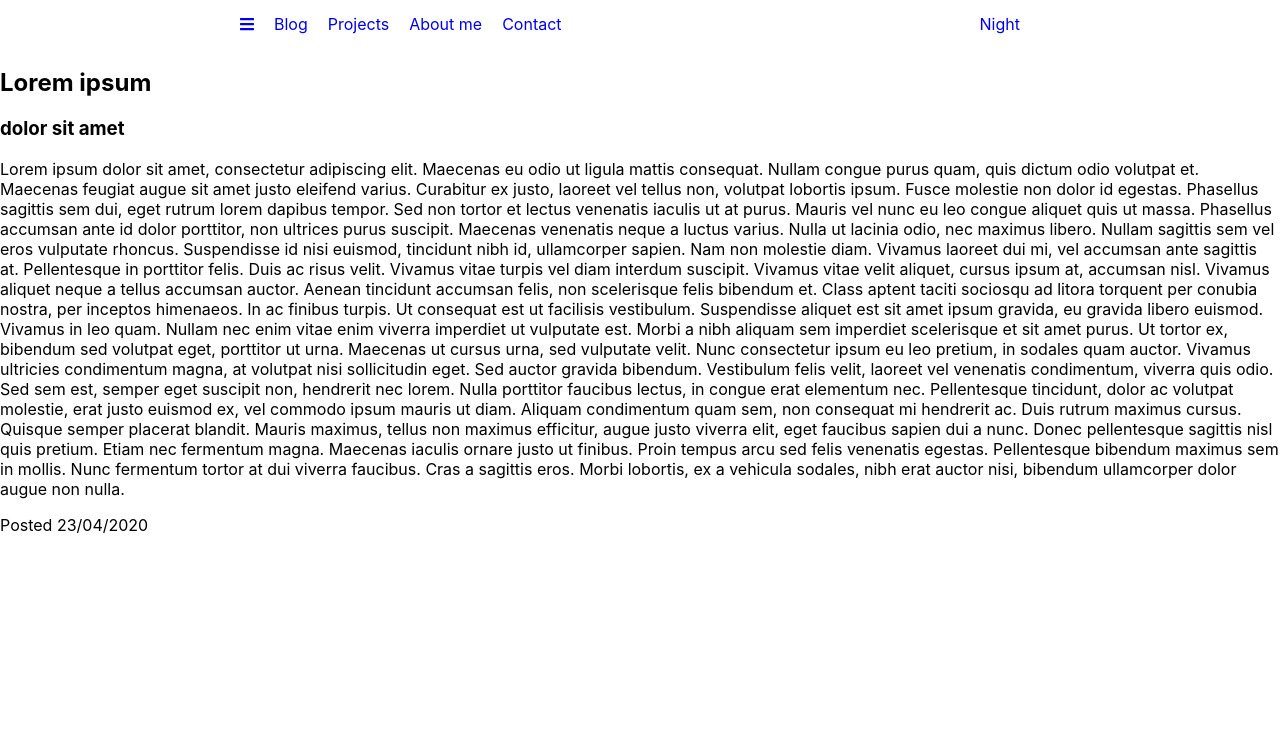
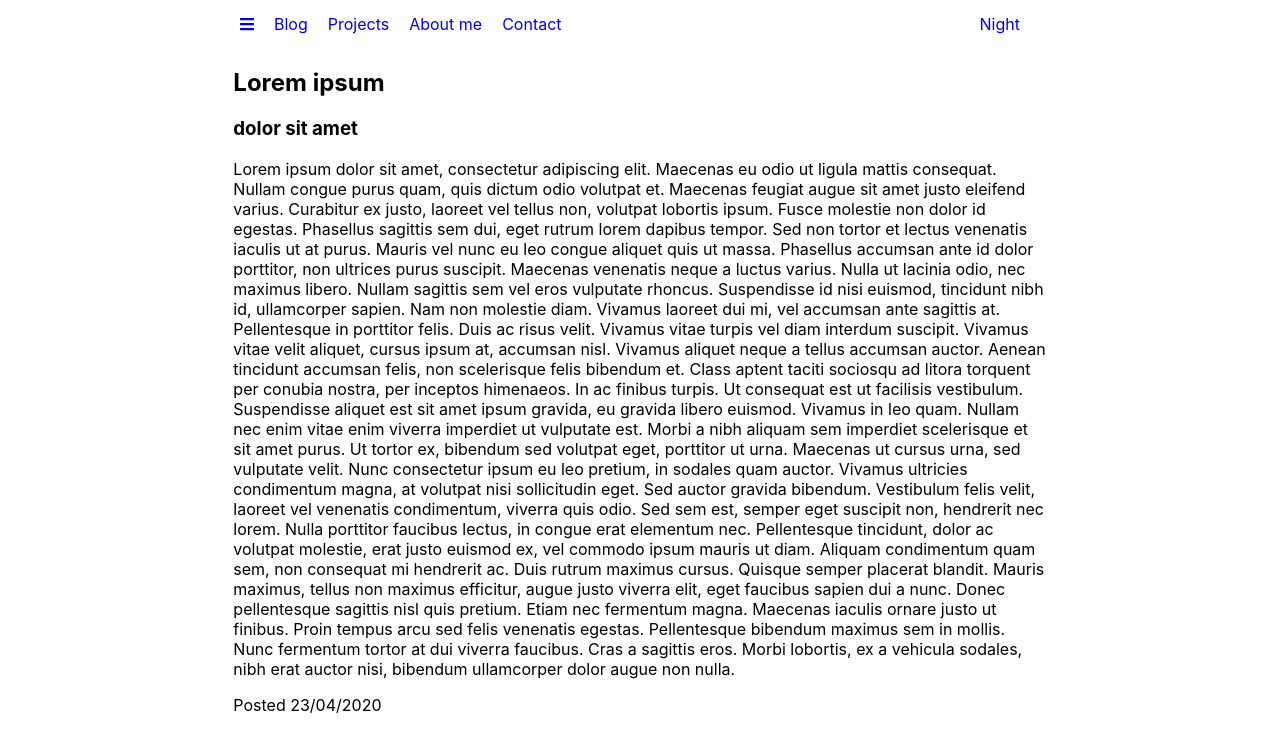
Before and after one commit to sgq995/sgq995.github.io, a React (Create React App) app: page / in a window 1280 px wide. Shown: the top 752 px of the page. Built offline with nearby package versions, Linux system fonts and the light colour scheme.

Commit message:
feat: Added page structure

```diff
--- a/src/App.js
+++ b/src/App.js
@@ -3,12 +3,17 @@ import React from 'react';
 import './App.css';
 
 import Nav from './Nav';
+import Content from './Content';
 
 function App() {
   return (
     <React.Fragment>
-      <Nav />
-      <main>
+      <Nav direction="horizontal(default)|vertical">
+
+      </Nav>
+
+      <Content>
+        {/* <Article></Article> */}
         <article>
           <header>
             <h1>Lorem ipsum</h1>
@@ -31,7 +36,7 @@ Donec pellentesque sagittis nisl quis pretium. Etiam nec fermentum magna. Maecen
             <p>Posted 23/04/2020</p>
           </footer>
         </article>
-      </main>
+      </Content>
 
       <footer>
 
```
